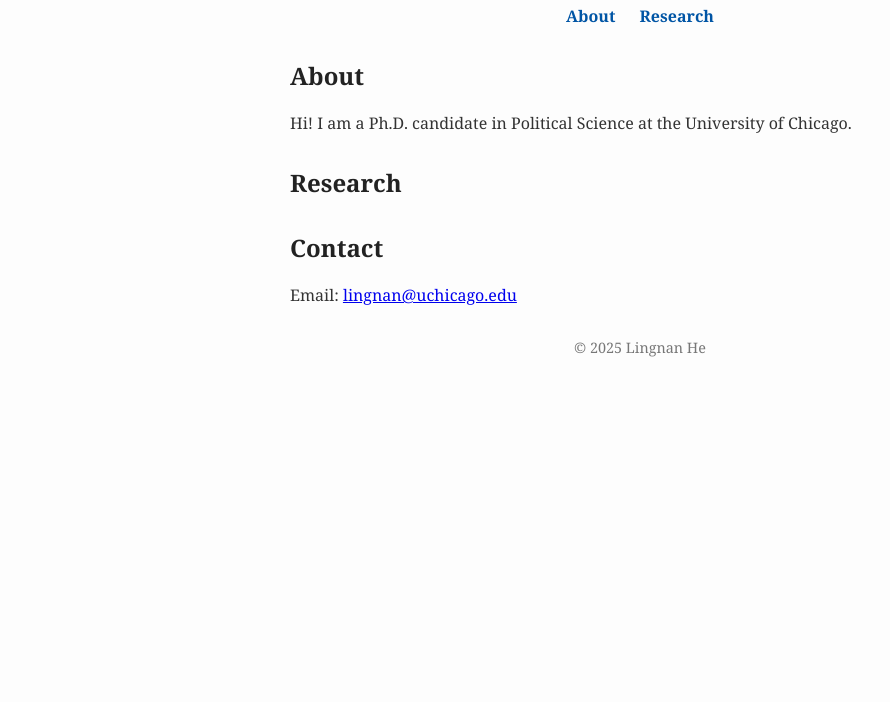
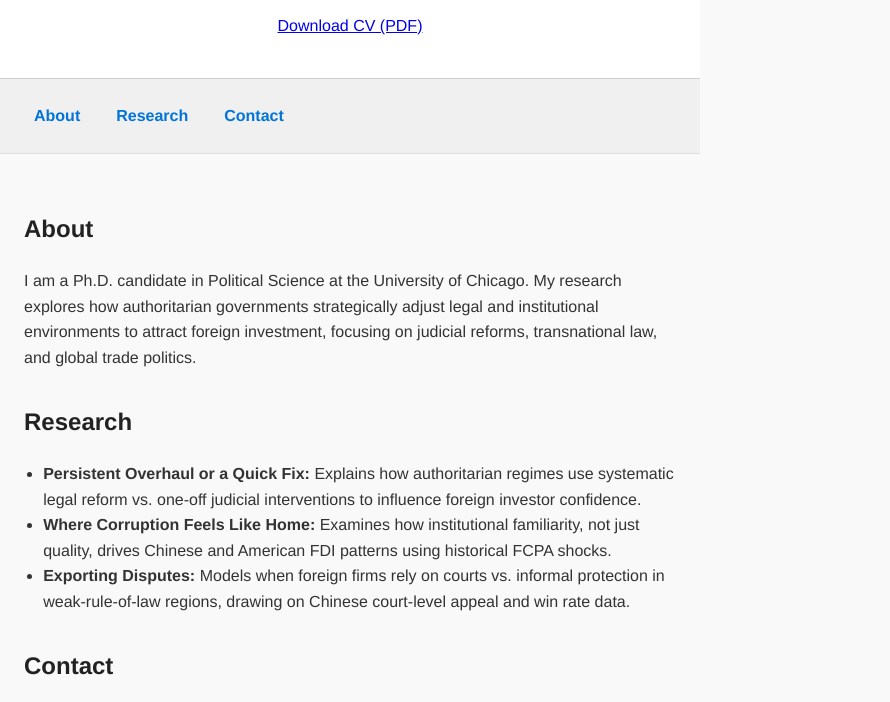
Before and after one commit to lingnanhe/lingnanhe.github.io, a plain HTML site: page index.html in a window 1280 px wide. Shown: the part 167-869 px from the top of the page, without its empty margins (0-890 px from the left). Before the commit the page ends 800 px from the top, so only its background shows below. Drawn offline with Linux system fonts and the light colour scheme.

Commit message:
Update index.html

```diff
--- a/index.html
+++ b/index.html
@@ -1,44 +1,104 @@
 <!DOCTYPE html>
 <html lang="en">
 <head>
-  <meta charset="UTF-8">
-  <title>Lingnan He </title>
-  <link rel="stylesheet" href="style.css">
+  <meta charset="UTF-8" />
+  <meta name="viewport" content="width=device-width, initial-scale=1.0" />
+  <title>Lingnan He</title>
+  <link rel="stylesheet" href="style.css" />
+  <style>
+    body {
+      font-family: "Helvetica Neue", sans-serif;
+      line-height: 1.6;
+      margin: 0;
+      padding: 0;
+      background: #f9f9f9;
+      color: #333;
+    }
+
+    header, nav, main, footer {
+      max-width: 800px;
+      margin: auto;
+      padding: 1.5rem;
+    }
+
+    header {
+      background: #fff;
+      border-bottom: 1px solid #ccc;
+    }
+
+    header h1 {
+      margin-bottom: 0.2em;
+    }
+
+    nav {
+      background: #f0f0f0;
+      display: flex;
+      gap: 1rem;
+      border-bottom: 1px solid #ddd;
+    }
+
+    nav a {
+      text-decoration: none;
+      color: #0074d9;
+    }
+
+    section {
+      margin-top: 2em;
+    }
+
+    ul {
+      padding-left: 1.2em;
+    }
+
+    footer {
+      text-align: center;
+      font-size: 0.9em;
+      color: #777;
+      margin-top: 3em;
+    }
+  </style>
 </head>
 <body>
+
   <header>
     <h1>Lingnan He</h1>
     <p>Ph.D. Candidate, Political Science<br>
     University of Chicago</p>
+    <p><a href="cv.pdf" target="_blank">Download CV (PDF)</a></p>
   </header>
 
   <nav>
     <a href="#about">About</a>
     <a href="#research">Research</a>
+    <a href="#contact">Contact</a>
   </nav>
 
   <main>
+
     <section id="about">
       <h2>About</h2>
-      <p>Hi! I am a Ph.D. candidate in Political Science at the University of Chicago.</p>
+      <p>I am a Ph.D. candidate in Political Science at the University of Chicago. My research explores how authoritarian governments strategically adjust legal and institutional environments to attract foreign investment, focusing on judicial reforms, transnational law, and global trade politics.</p>
     </section>
 
     <section id="research">
       <h2>Research</h2>
       <ul>
-
+        <li><strong>Persistent Overhaul or a Quick Fix:</strong> Explains how authoritarian regimes use systematic legal reform vs. one-off judicial interventions to influence foreign investor confidence.</li>
+        <li><strong>Where Corruption Feels Like Home:</strong> Examines how institutional familiarity, not just quality, drives Chinese and American FDI patterns using historical FCPA shocks.</li>
+        <li><strong>Exporting Disputes:</strong> Models when foreign firms rely on courts vs. informal protection in weak-rule-of-law regions, drawing on Chinese court-level appeal and win rate data.</li>
       </ul>
     </section>
 
-
     <section id="contact">
       <h2>Contact</h2>
-      <p>Email: <a href="mailto:lingnan@uchicago.edu">lingnan@uchicago.edu</a><br>
+      <p>Email: <a href="mailto:lingnan@uchicago.edu">lingnan@uchicago.edu</a></p>
     </section>
+
   </main>
 
   <footer>
     <p>&copy; 2025 Lingnan He</p>
   </footer>
+
 </body>
 </html>
```
